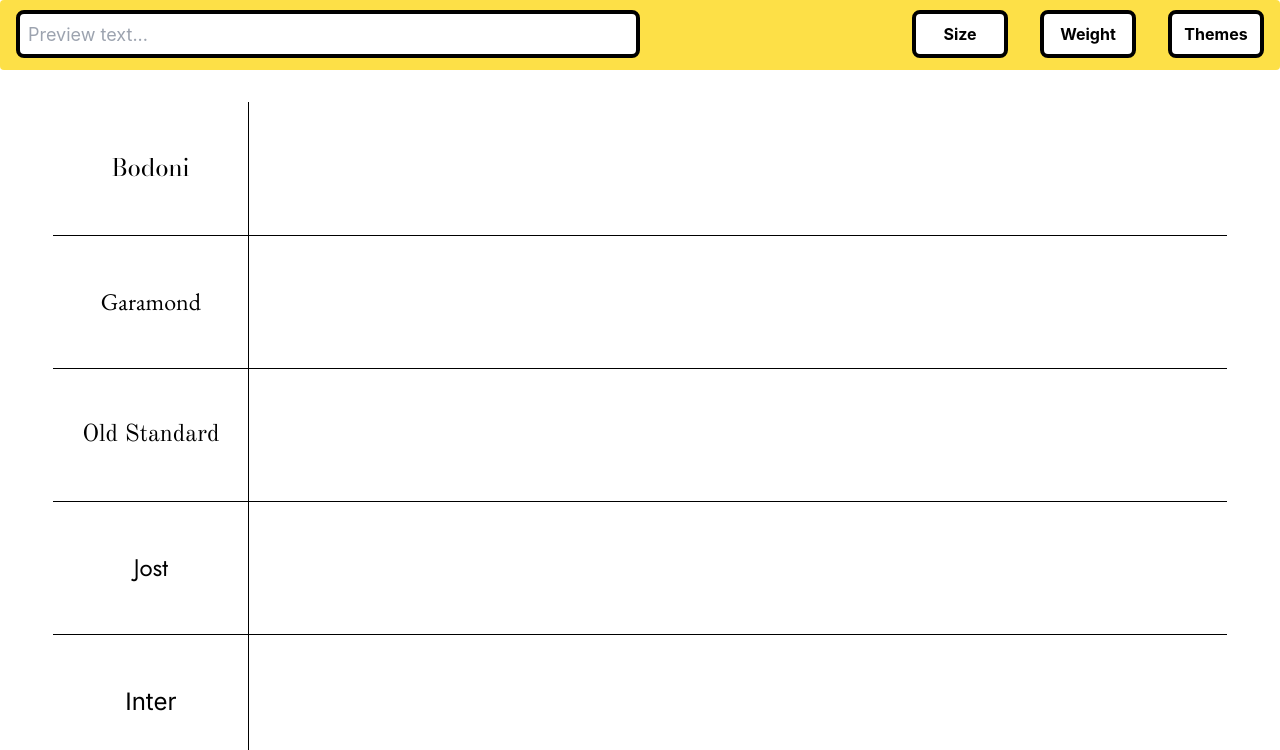
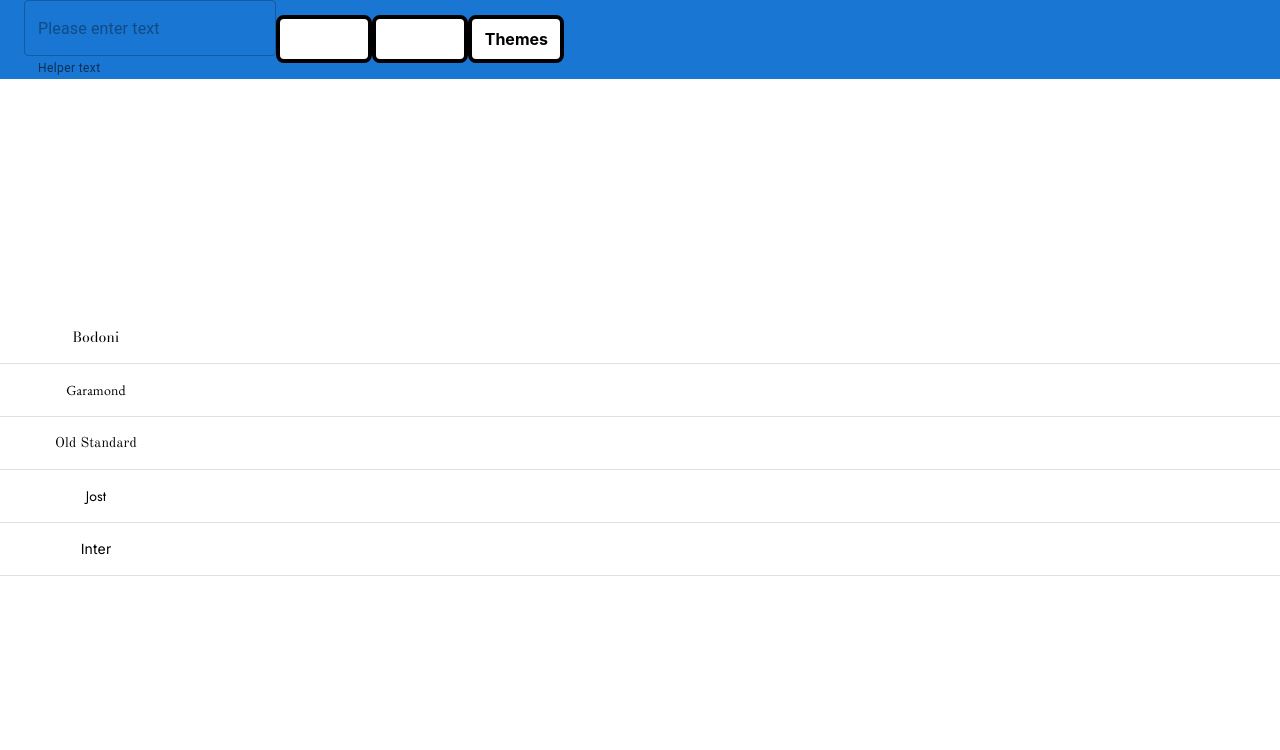
Before and after one commit to arthurfincham/font-app, a React (Create React App) app: page / in a window 1280 px wide. Shown: the top 750 px of the page. Built offline with nearby package versions, Linux system fonts and the light colour scheme.

Commit message:
convert to MUI

```diff
--- a/src/components/Navbar.js
+++ b/src/components/Navbar.js
@@ -3,12 +3,17 @@ import NavButtonContent from './NavButtonContent';
 import ContentToggle from './ContentToggle';
 import FontSlider from './FontSlider';
 import PreviewInput from './PreviewInput';
+import AppBar from '@mui/material/AppBar';
+import Box from '@mui/material/Box';
+import Toolbar from '@mui/material/Toolbar';
+
 export default function Navbar({ setTheme, setFontSize, updatePreviewText, setFontWeight, fontSize }) {
   return (
-    <nav className="bg-yellow-300 px-2 sm:px-4 py-2.5 rounded ">
-      <div className="container flex flex-wrap justify-between items-center mx-auto">
-        <PreviewInput updatePreviewText={updatePreviewText} />
-        <div className="flex space-x-2 md:space-x-8">
+    <Box sx={{ flexGrow: 1 }}>
+      <AppBar position="static">
+        <Toolbar>
+          <PreviewInput updatePreviewText={updatePreviewText} />
+
           <NavButton name="Size">
             <NavButtonContent>
               <FontSlider setFontSize={setFontSize} fontSize={fontSize} />
@@ -28,8 +33,8 @@ export default function Navbar({ setTheme, setFontSize, updatePreviewText, setFo
               <ContentToggle name="Yellow" bgColor="#FEF3C7" fontColor="#372FA3" stateToggle={setTheme} />
             </NavButtonContent>
           </NavButton>
-        </div>
-      </div>
-    </nav>
+        </Toolbar>
+      </AppBar>
+    </Box>
   );
 }
--- a/src/components/PreviewInput.js
+++ b/src/components/PreviewInput.js
@@ -1,11 +1,30 @@
+import FormControl, { useFormControl } from '@mui/material/FormControl';
+import OutlinedInput from '@mui/material/OutlinedInput';
+import Box from '@mui/material/Box';
+import FormHelperText from '@mui/material/FormHelperText';
+import { useMemo } from 'react';
+
 export default function PreviewInput({ updatePreviewText }) {
+  function MyFormHelperText() {
+    const { focused } = useFormControl() || {};
+
+    const helperText = useMemo(() => {
+      if (focused) {
+        return 'This field is being focused';
+      }
+
+      return 'Helper text';
+    }, [focused]);
+
+    return <FormHelperText>{helperText}</FormHelperText>;
+  }
+
   return (
-    <input
-      type="text"
-      name="previewText"
-      className="h-12 border-4 border-black rounded-lg focus:outline-none text-lg p-2  w-1/2"
-      placeholder="Preview text..."
-      onChange={(e) => updatePreviewText(e)}
-    />
+    <Box component="form" noValidate autoComplete="off">
+      <FormControl sx={{ width: '25ch' }}>
+        <OutlinedInput placeholder="Please enter text" onChange={(e) => updatePreviewText(e)} />
+        <MyFormHelperText />
+      </FormControl>
+    </Box>
   );
 }
--- a/src/components/PreviewRow.js
+++ b/src/components/PreviewRow.js
@@ -1,11 +1,18 @@
+import TableCell from '@mui/material/TableCell';
+import TableRow from '@mui/material/TableRow';
+
 export default function PreviewRow({ font, fontName, previewText }) {
   const styling = {
     fontFamily: font,
   };
   return (
-    <tr style={styling}>
-      <td className="p-2 text-center fontName">{fontName}</td>
-      <td className="p-2   h-24 w-10/12">{previewText}</td>
-    </tr>
+    <TableRow>
+      <TableCell style={styling} align="center">
+        {fontName}
+      </TableCell>
+      <TableCell sx={{ width: '85%' }} style={styling}>
+        {previewText}
+      </TableCell>
+    </TableRow>
   );
 }
--- a/src/components/PreviewTable.js
+++ b/src/components/PreviewTable.js
@@ -1,20 +1,23 @@
-import { useState } from 'react';
 import PreviewRow from './PreviewRow';
-import PreviewInput from './PreviewInput';
+import Table from '@mui/material/Table';
+import TableContainer from '@mui/material/TableContainer';
 
 export default function PreviewTable({ fontSize, previewText, fontWeight }) {
   const styling = {
     fontSize: `${fontSize}em`,
     fontWeight: fontWeight,
+    minWidth: 650,
   };
 
   return (
-    <table style={styling} className="h-full w-11/12 my-6">
-      <PreviewRow font={'Bodoni Moda'} fontName={'Bodoni'} previewText={previewText} />
-      <PreviewRow font={'EB Garamond'} fontName={'Garamond'} previewText={previewText} />
-      <PreviewRow font={'Old Standard TT'} fontName={'Old Standard'} previewText={previewText} />
-      <PreviewRow font={'Jost'} fontName={'Jost'} previewText={previewText} />
-      <PreviewRow font={'Inter'} fontName={'Inter'} previewText={previewText} />
-    </table>
+    <TableContainer>
+      <Table style={styling} aria-label="simple table">
+        <PreviewRow font={'Bodoni Moda'} fontName={'Bodoni'} previewText={previewText} />
+        <PreviewRow font={'EB Garamond'} fontName={'Garamond'} previewText={previewText} />
+        <PreviewRow font={'Old Standard TT'} fontName={'Old Standard'} previewText={previewText} />
+        <PreviewRow font={'Jost'} fontName={'Jost'} previewText={previewText} />
+        <PreviewRow font={'Inter'} fontName={'Inter'} previewText={previewText} />
+      </Table>
+    </TableContainer>
   );
 }
--- a/src/index.css
+++ b/src/index.css
@@ -2,7 +2,8 @@
 @tailwind components;
 @tailwind utilities;
 
-html {
+html,
+#root {
   height: 100%;
 }
 
@@ -13,30 +14,6 @@ body {
     sans-serif;
   -webkit-font-smoothing: antialiased;
   -moz-osx-font-smoothing: grayscale;
-  /* height: 91vh; */
-}
-
-table {
-  border-collapse: collapse;
-}
-table td {
-  border: 1px solid;
-}
-table tr:first-child td {
-  border-top: 0;
-}
-table tr td:first-child {
-  border-left: 0;
-}
-table tr:last-child td {
-  border-bottom: 0;
-}
-table tr td:last-child {
-  border-right: 0;
-}
-
-#root {
-  height: 100%;
 }
 
 nav {
```
